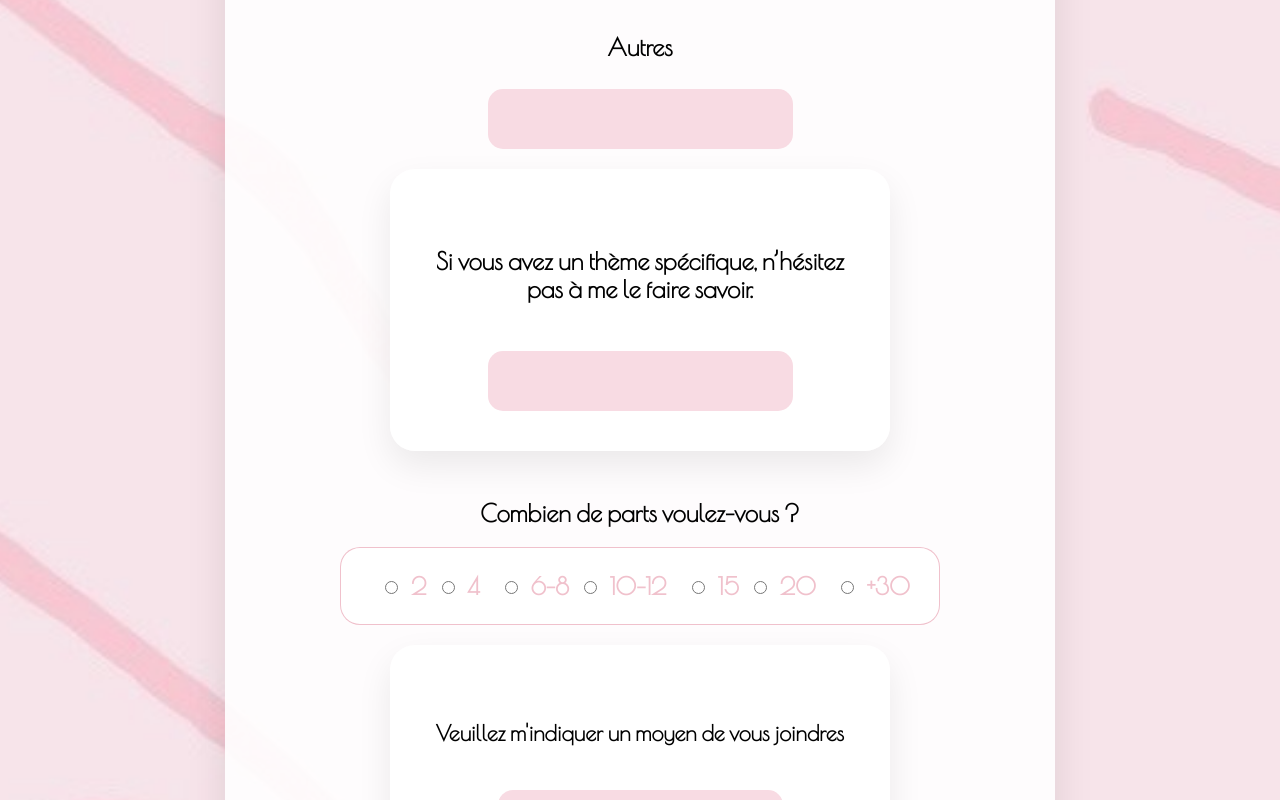
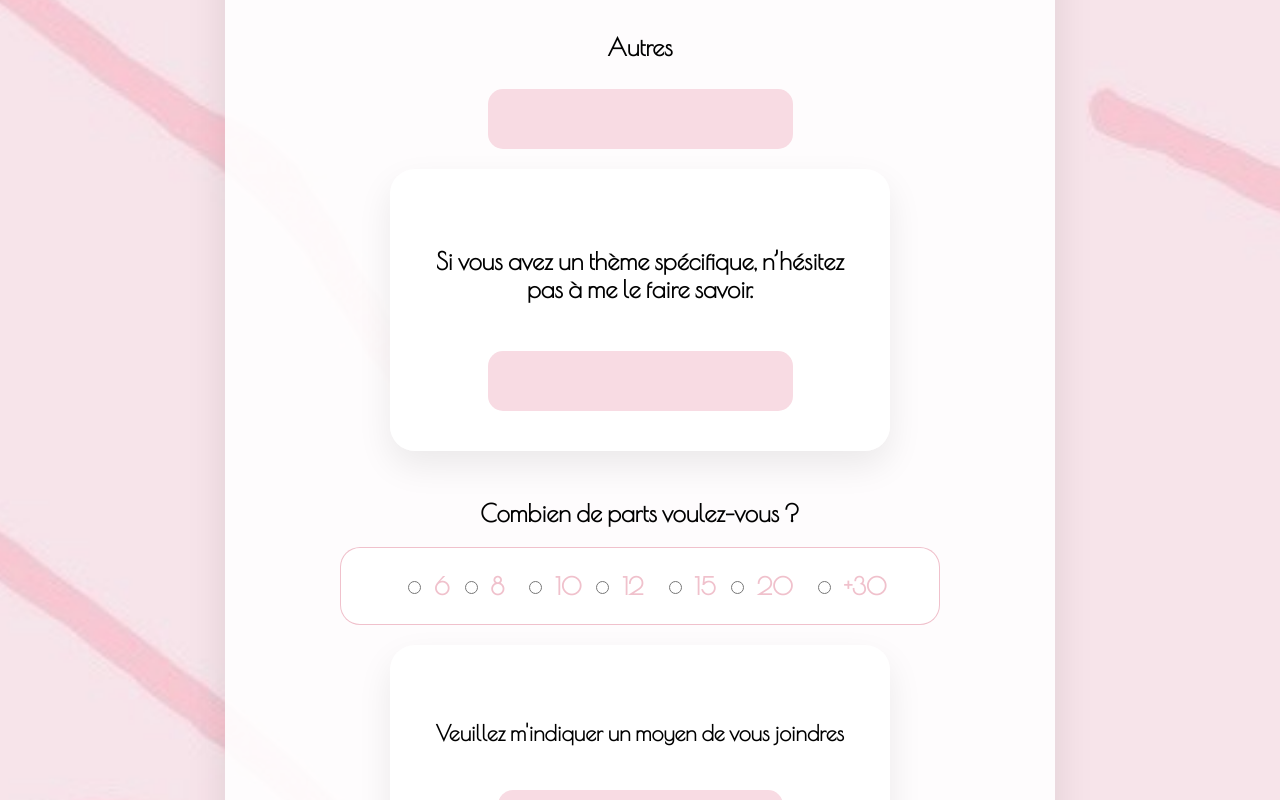
Before and after one commit to paradoxe01/lalycakes-site, a plain HTML site: page index.html/commander.html in a window 1280 px wide. Shown: the part 1685-2485 px from the top of the page. Drawn offline with nearby package versions, Linux system fonts and the light colour scheme.

Commit message:
Update radio button options for cake selection

```diff
--- a/index.html/commander.html
+++ b/index.html/commander.html
@@ -50,7 +50,7 @@ Remplis ce formulaire pour créer un gâteau unique, fait spécialement pour toi
                 <div class="form3">
                     <br> <input type="radio" name="modele" value="layer" id="layer"> <label for="layer">Layers
                         cakes</label>
-                    <input type="radio" name="modele" value="bento" id="bento"> <label for="bento">Bento cakes</label>
+
                 </div>
 
                 <div class="form4">
@@ -104,10 +104,10 @@ Remplis ce formulaire pour créer un gâteau unique, fait spécialement pour toi
                 </div>
 
                 <div class="form8">
-                <br><input type="radio" name="nombre" value="2" id="2"> <label for="2">2</label>
-                <input type="radio" name="nombre" value="4" id="4"> <label for="4">4</label>
-                <br> <input type="radio" name="nombre" value="6-8" id="6-8"> <label for="6-8">6-8</label>
-                <input type="radio" name="nombre" value="10-12" id="10-12"> <label for="10-12">10-12</label>
+                <br><input type="radio" name="nombre" value="6" id="6"> <label for="6">6</label>
+                <input type="radio" name="nombre" value="8" id="8"> <label for="8">8</label>
+                <br> <input type="radio" name="nombre" value="10" id="10"> <label for="10">10</label>
+                <input type="radio" name="nombre" value="10-12" id="12"> <label for="12">12</label>
                 <br> <input type="radio" name="nombre" value="15" id="15"> <label for="15">15</label>
                 <input type="radio" name="nombre" value="20" id="20"> <label for="20">20</label>
                 <br><input type="radio" name="nombre" value="+30" id="+30"> <label for="+30">+30</label>
```
